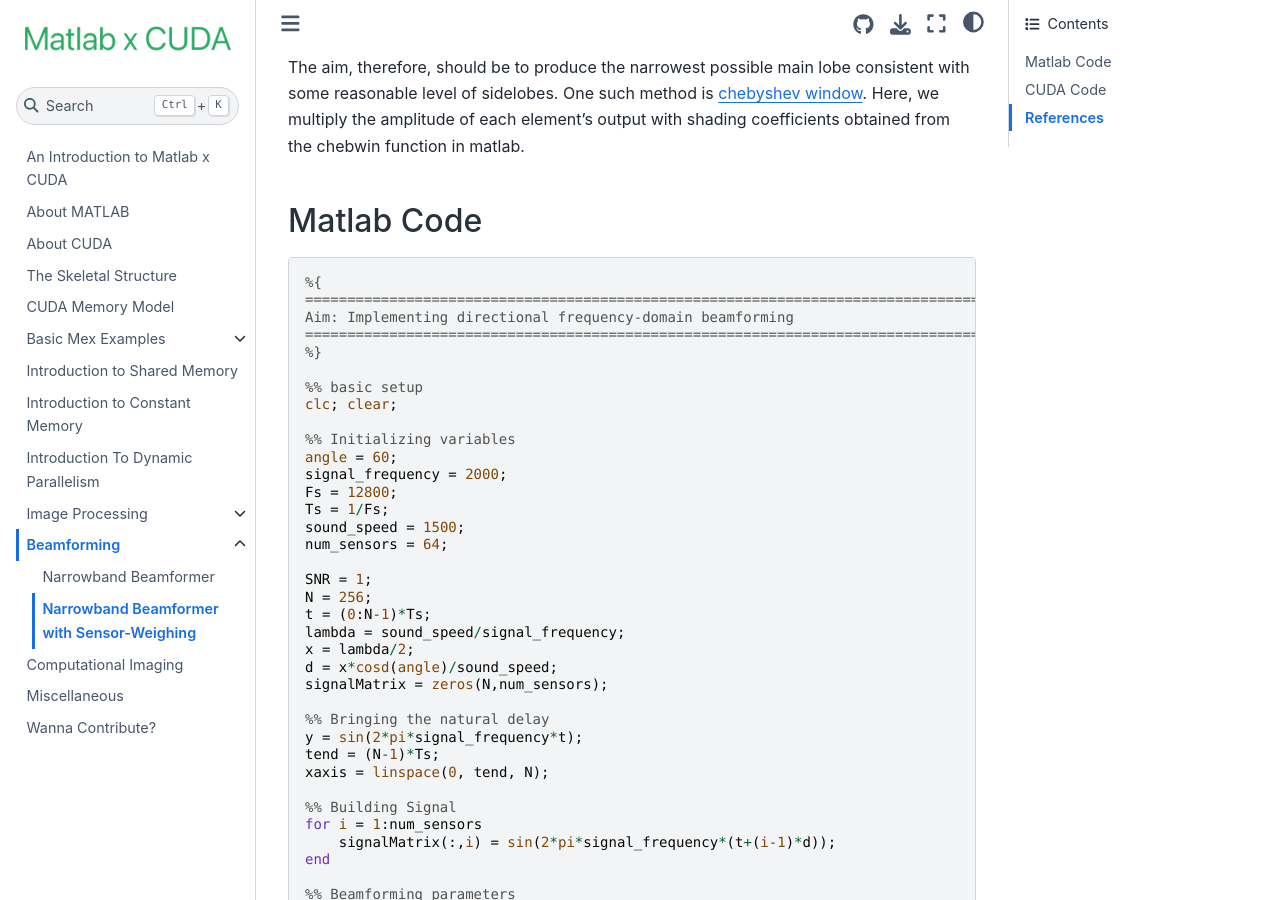
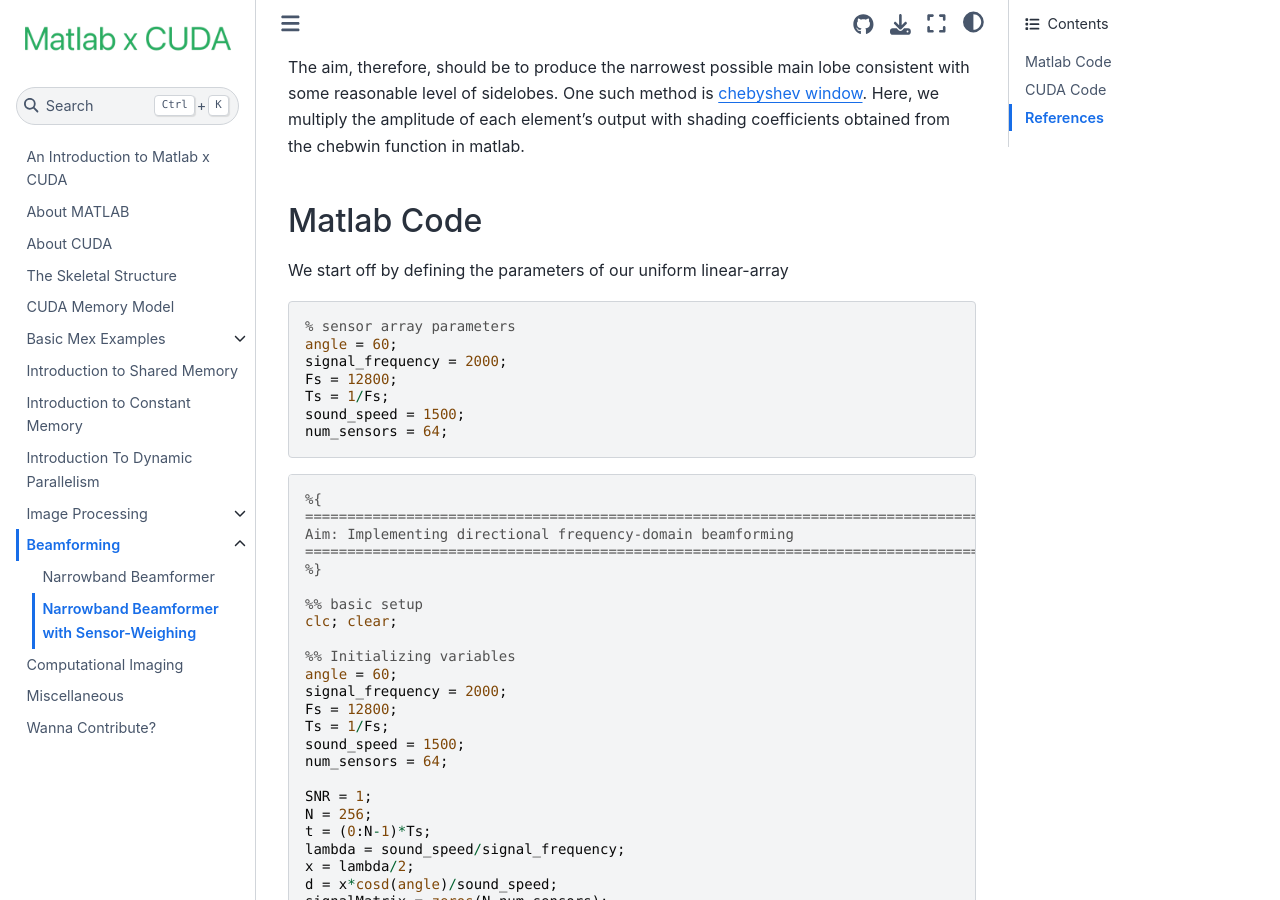
Before and after one commit to vrsreeganesh/MatlabxCUDA, a Jupyter Book: the page built from Chapters/Sections/Beamforming_WindowedFrequencyDomainBeamforming.md, in a window 1280 px wide and 900 px high, scrolled down 304 px. Built offline with Jupyter Book 1.0.4 settings and Sphinx 7.4.7 and the Sphinx Book theme 1.1.4, drawn with Linux system fonts in a browser that asks for light colours; pages that are not in the unit, such as notebooks, are missing from menus.

Commit message:
started polishing cheby-narrowband beamforming

````diff
--- a/Chapters/Sections/Beamforming_WindowedFrequencyDomainBeamforming.md
+++ b/Chapters/Sections/Beamforming_WindowedFrequencyDomainBeamforming.md
@@ -10,6 +10,19 @@ The aim, therefore, should be to produce the narrowest possible main lobe consis
 
 
 ## Matlab Code
+
+We start off by defining the parameters of our uniform linear-array
+
+```Matlab
+% sensor array parameters
+angle = 60;
+signal_frequency = 2000;
+Fs = 12800;
+Ts = 1/Fs;
+sound_speed = 1500;
+num_sensors = 64;
+```
+
 
 ```matlab
 %{
````
